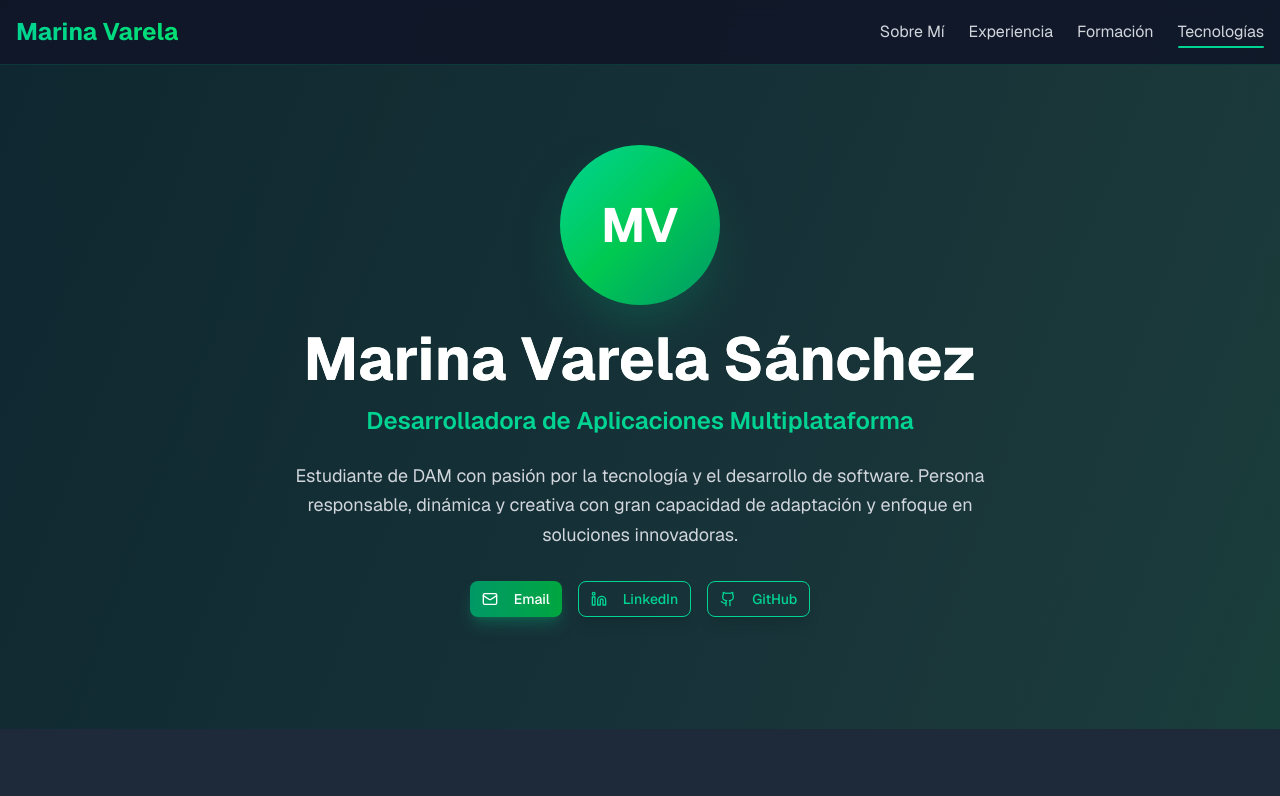
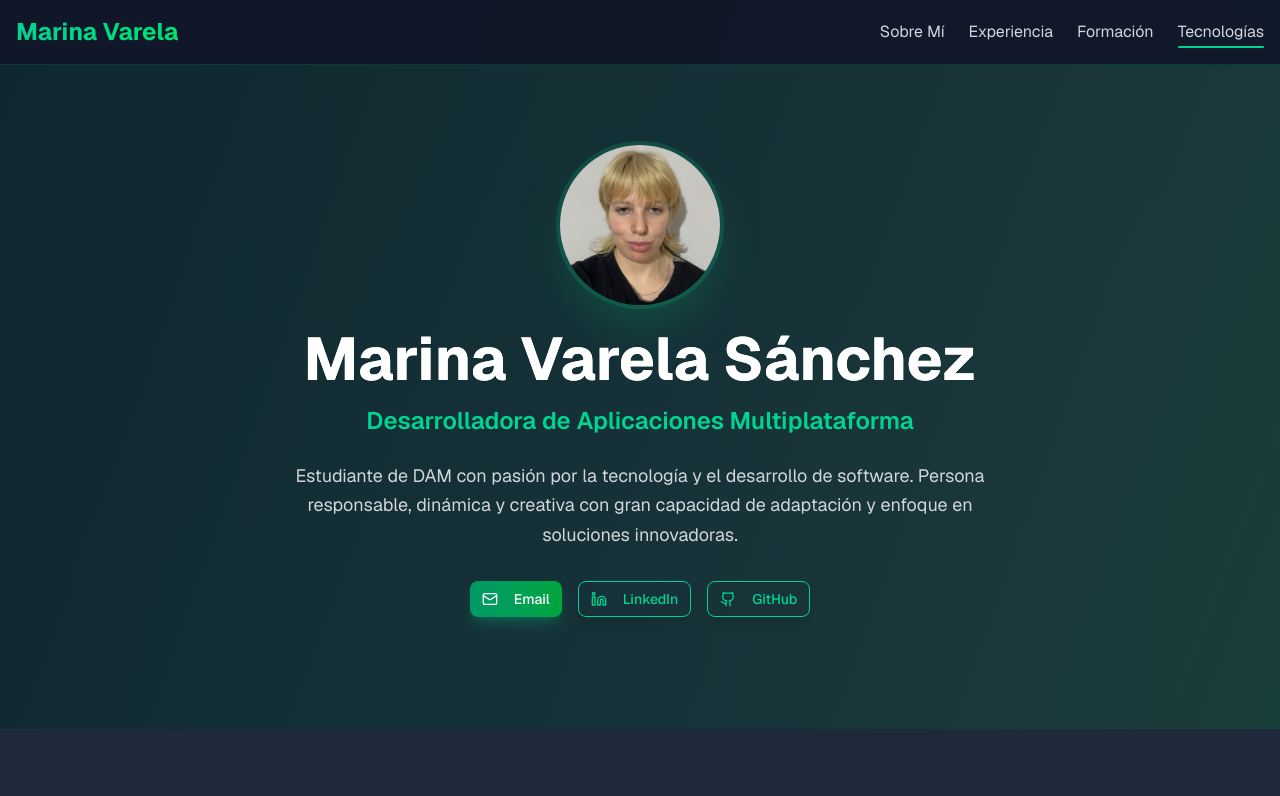
Before and after one commit to Marinavs03/devmarina.es, a Next.js app: page / in a window 1280 px wide. Shown: the top 796 px of the page. Built offline with nearby package versions, Linux system fonts and the light colour scheme.

Commit message:
Agregada foto de perfil

```diff
--- a/app/page.tsx
+++ b/app/page.tsx
@@ -159,8 +159,8 @@ INFORMACIÓN ADICIONAL:
           <div
             className={`mb-8 transition-all duration-1000 ${isVisible ? "opacity-100 translate-y-0" : "opacity-0 translate-y-10"}`}
           >
-            <div className="w-40 h-40 bg-gradient-to-br from-emerald-400 via-green-500 to-emerald-600 rounded-full mx-auto mb-6 flex items-center justify-center text-white text-5xl font-bold shadow-2xl shadow-emerald-500/25">
-              MV
+            <div className="w-40 h-40 rounded-full mx-auto mb-6 overflow-hidden shadow-2xl shadow-emerald-500/25 ring-4 ring-emerald-500/20">
+              <img src="/profile.jpg" alt="Marina Varela Sánchez" className="w-full h-full object-cover" />
             </div>
             <h1 className="text-6xl font-bold text-white mb-4 text-balance bg-gradient-to-r from-white to-emerald-100 bg-clip-text text-transparent">
               Marina Varela Sánchez
```
Also changed, not shown: public/profile.jpg (added).
